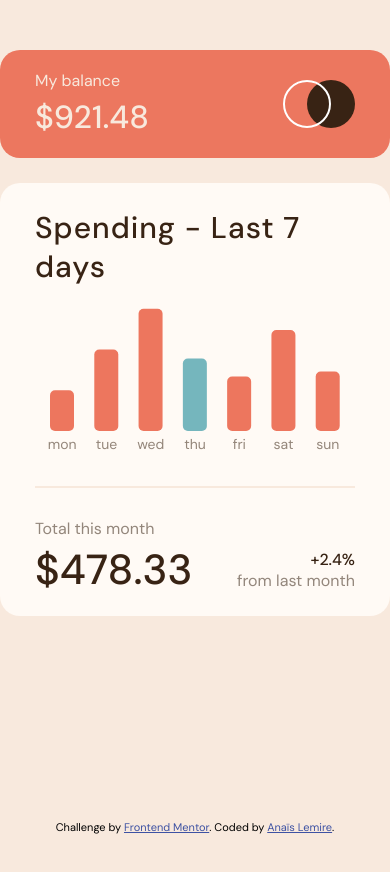
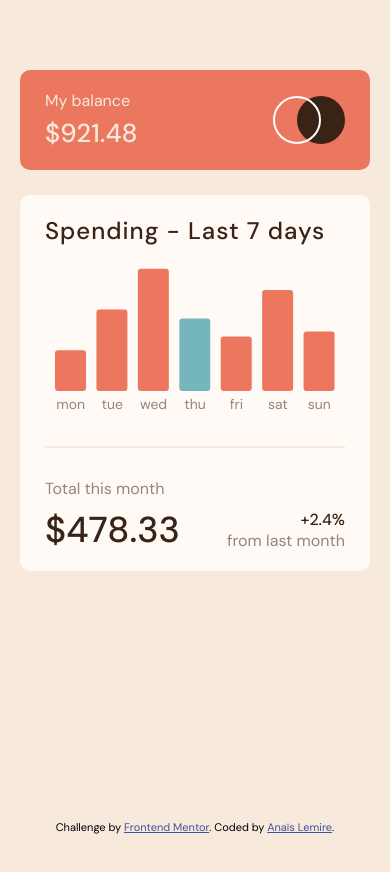
Before and after one commit to anaislcno/Expenses-Chart-Component, a React (Vite) app: page / in a window 390 px wide. Shown: the top 872 px of the page. Built offline with nearby package versions, Linux system fonts and the light colour scheme.

Commit message:
set media queries

```diff
--- a/src/components/Balance/Balance.css
+++ b/src/components/Balance/Balance.css
@@ -8,7 +8,7 @@
 }
 
 .balance {
-  margin: 50px auto 0px auto;
+  margin: 70px auto 0px auto;
   padding: 20px 35px;
   border-radius: 20px;
   max-width: 500px;
@@ -38,3 +38,15 @@
 .balance__p {
   font-size: 32px;
 }
+
+@media screen and (min-width: 320px) and (max-width: 767px) {
+  .balance {
+    padding: 20px 25px;
+    border-radius: 10px;
+    max-width: 350px;
+  }
+
+  .balance__p {
+    font-size: 26px;
+  }
+}
--- a/src/components/Chart/Chart.tsx
+++ b/src/components/Chart/Chart.tsx
@@ -8,6 +8,7 @@ import {
   ResponsiveContainer,
   Cell,
 } from "recharts";
+import { useEffect, useState } from "react";
 import data from "./../../../data/data.json";
 
 interface ChartProps {
@@ -30,6 +31,30 @@ const CustomTooltip = ({ active, payload }: any) => {
 
 const Chart = () => {
   const chartData: ChartProps[] = data;
+  const [barCategoryGap, setBarCategoryGap] = useState(10);
+  const [radius, setRadius] = useState<[number, number, number, number]>([
+    5, 5, 5, 5,
+  ]);
+
+  useEffect(() => {
+    const handleResize = () => {
+      const mq = window.matchMedia("(max-width: 768px)");
+      if (mq.matches) {
+        setBarCategoryGap(5);
+        setRadius([3, 3, 3, 3]);
+      } else {
+        setBarCategoryGap(10);
+        setRadius([5, 5, 5, 5]);
+      }
+    };
+
+    window.addEventListener("resize", handleResize);
+    handleResize();
+
+    return () => {
+      window.removeEventListener("resize", handleResize);
+    };
+  }, []);
 
   const currentDay = new Date()
     .toLocaleDateString("en-US", { weekday: "short" })
@@ -39,7 +64,7 @@ const Chart = () => {
   return (
     <div className="chart__container">
       <ResponsiveContainer height={180}>
-        <BarChart data={chartData} barCategoryGap={10}>
+        <BarChart data={chartData} barCategoryGap={barCategoryGap}>
           <XAxis
             dataKey="day"
             axisLine={false}
@@ -48,7 +73,7 @@ const Chart = () => {
           />
           <YAxis hide={true} />
           <Tooltip content={CustomTooltip} />
-          <Bar dataKey="amount" radius={[5, 5, 5, 5]}>
+          <Bar dataKey="amount" radius={radius}>
             {chartData.map((entry, index) => (
               <Cell
                 key={index}
--- a/src/components/Spending/Spending.css
+++ b/src/components/Spending/Spending.css
@@ -12,3 +12,17 @@
   font-weight: 500;
   letter-spacing: 1px;
 }
+
+@media screen and (min-width: 320px) and (max-width: 767px) {
+  .spending {
+    padding: 20px 25px;
+    border-radius: 10px;
+    max-width: 350px;
+  }
+
+  .spending__title {
+    font-size: 24px;
+    font-weight: 500;
+    letter-spacing: 1px;
+  }
+}
--- a/src/components/Total/Total.css
+++ b/src/components/Total/Total.css
@@ -33,3 +33,13 @@ hr {
   color: var(--medium-brown);
   font-weight: 400;
 }
+
+@media screen and (min-width: 320px) and (max-width: 767px) {
+  .total__nb {
+    font-size: 36px;
+  }
+
+  .hr {
+    margin: 15px 0px 20px 0px;
+  }
+}
```
